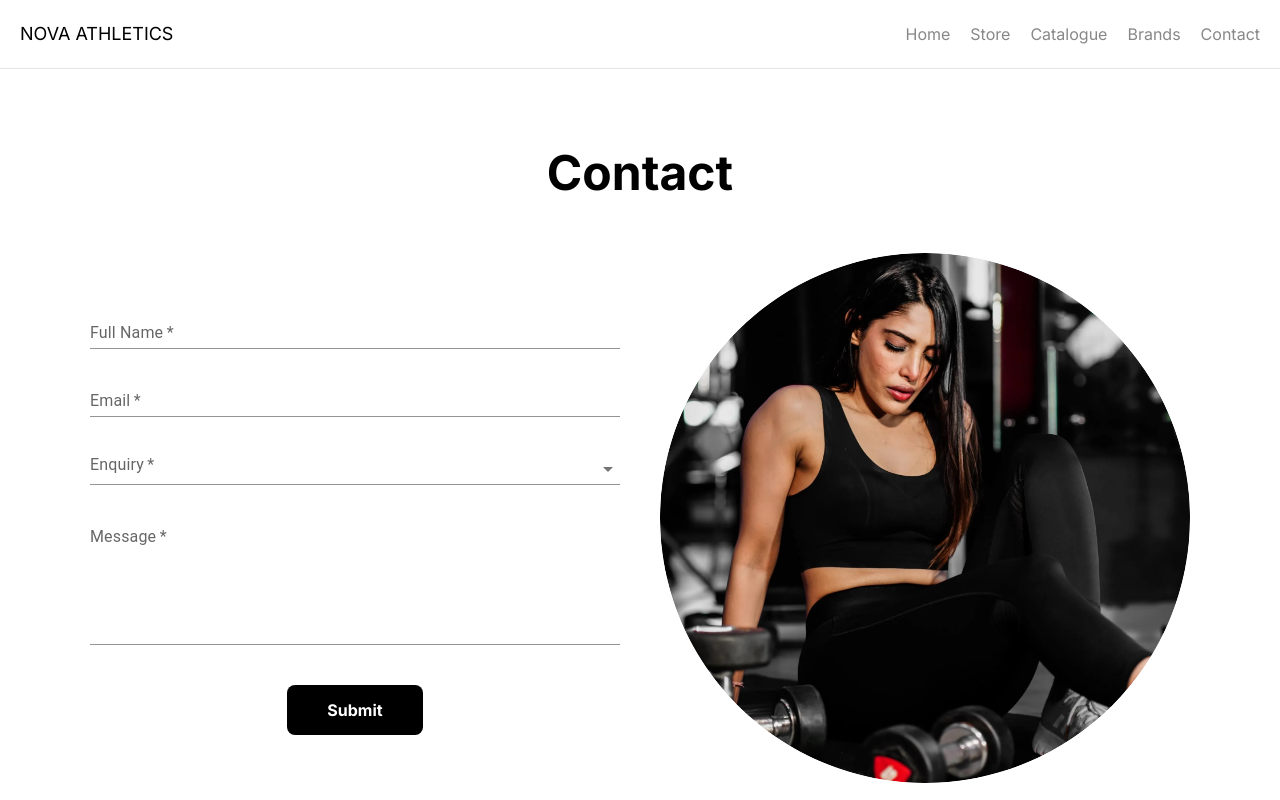
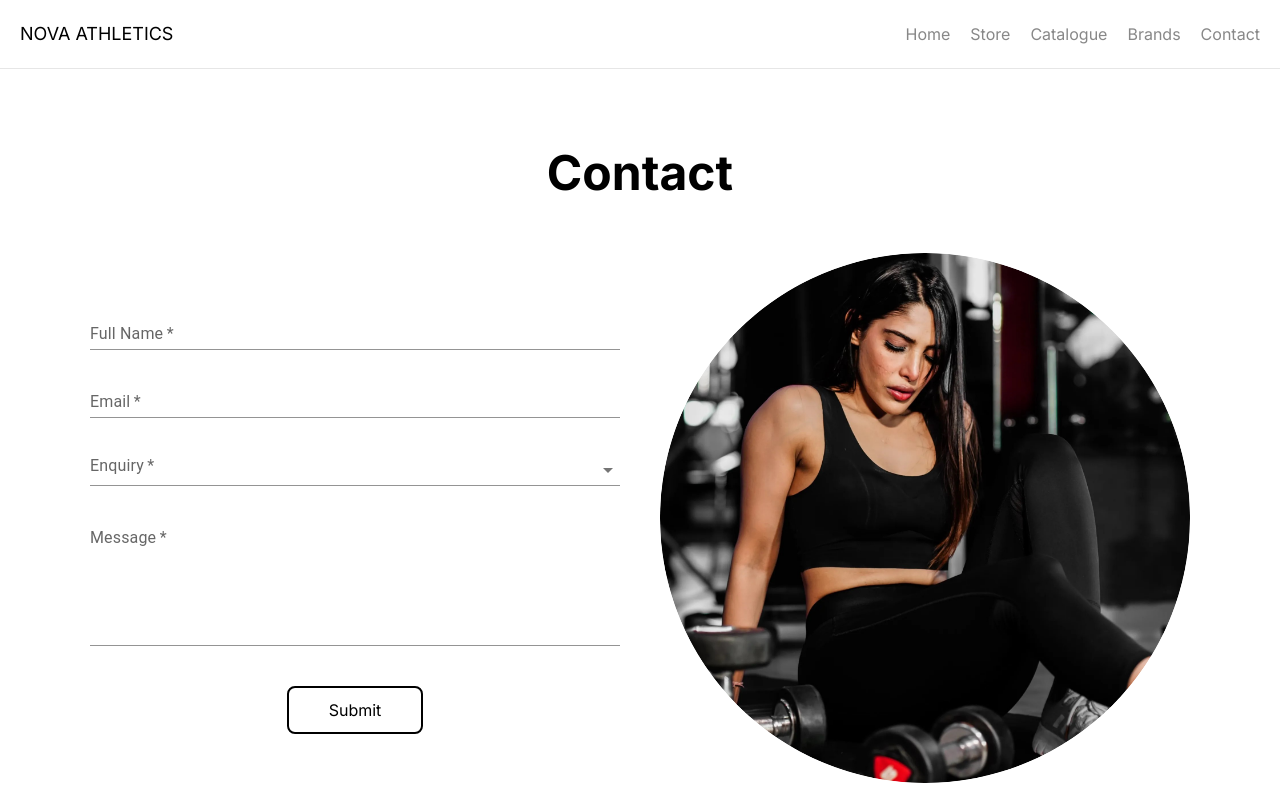
Before and after one commit to naeem2000/nova-athletics-landing, a Next.js app: page /contact in a window 1280 px wide. Shown: the top 800 px of the page. Built offline with nearby package versions, Linux system fonts and the light colour scheme.

Commit message:
fix(design): changed button

```diff
--- a/src/app/components/About.tsx
+++ b/src/app/components/About.tsx
@@ -25,7 +25,7 @@ export default function About() {
 						<p className='max-w-full laptop:max-w-[476px] text-gray mt-5 text-xl laptop:text-2xl'>
 							{typography.about1}
 						</p>
-						<Button className='mt-5' text='Read more' />
+						<Button className='difference mt-5' text='Read more' />
 					</div>
 				</div>
 			</motion.div>
@@ -36,7 +36,7 @@ export default function About() {
 						<p className='max-w-full laptop:max-w-[476px] text-gray mt-5 text-xl laptop:text-2xl'>
 							{typography.about2}
 						</p>
-						<Button className='mt-5' text='Read more' />
+						<Button className='difference mt-5' text='Read more' />
 					</div>
 					<div className='order-1 laptop:order-2 mb-10 laptop:mb-0'>
 						<Image
--- a/src/app/components/SupportBrands.tsx
+++ b/src/app/components/SupportBrands.tsx
@@ -7,7 +7,7 @@ export default function SupportBrands() {
 			<h2 className='text-center text-3xl laptop:text-6xl font-bold leading-tight'>
 				Support Local Brands Today
 			</h2>
-			<Button className='mt-7 text-base' text='See Brands' />
+			<Button className='difference mt-7 text-base' text='See Brands' />
 		</div>
 	);
 }
--- a/src/app/contact/page.tsx
+++ b/src/app/contact/page.tsx
@@ -95,7 +95,7 @@ export default function Contact() {
 							<div className='flex items-center justify-center'>
 								<Button
 									type='submit'
-									className='mt-10 px-10'
+									className='difference mt-10 px-10'
 									isLoading={state.submitting}
 									text='Submit'
 								/>
--- a/src/app/globals.css
+++ b/src/app/globals.css
@@ -11,6 +11,7 @@
 	--border-grey: #e6e6e6;
 	--blue: #001122;
 	--footer-black: #222222;
+	--white: #ffffff;
 }
 
 * {
@@ -37,18 +38,61 @@ img {
 }
 
 button {
-	color: var(--background);
-	height: 50px;
-	min-width: 120px;
+	padding: 10px 25px;
+	font-weight: 400;
+	background: transparent;
+	outline: none !important;
+	cursor: pointer;
+	transition: all 0.3s ease;
+	position: relative;
+	display: inline-block;
 	border-radius: 8px;
-	background-color: var(--black);
-	transition: box-shadow 0.3s ease;
-	font-weight: 700;
-	padding: 0 20px;
+}
+
+button {
+	border: 2px solid rgb(255, 255, 255);
+	z-index: 1;
+	color: white;
+}
+
+button:after {
+	position: absolute;
+	content: '';
+	width: 0;
+	height: 100%;
+	top: 0;
+	left: 0;
+	direction: rtl;
+	z-index: -1;
+	background: var(--white);
+	transition: all 0.3s ease;
 }
 
 button:hover {
-	box-shadow: 0px 1px 10px 10px rgba(0, 0, 0, 0.116);
+	color: rgb(0, 0, 0);
+}
+
+button:hover:after {
+	left: auto;
+	right: 0;
+	width: 100%;
+}
+
+button:active {
+	top: 2px;
+}
+
+button.difference {
+	border: 2px solid var(--black);
+	color: var(--black);
+}
+
+button.difference:after {
+	background: var(--black);
+}
+
+button.difference:hover {
+	color: var(--white);
 }
 
 .MuiAccordion-root:last-of-type {
@@ -58,6 +102,7 @@ button:hover {
 
 .MuiAccordionSummary-root {
 	flex-direction: row-reverse !important;
+	padding: 0 !important;
 }
 
 .MuiAccordionSummary-root > .MuiAccordionSummary-expandIconWrapper {
```
